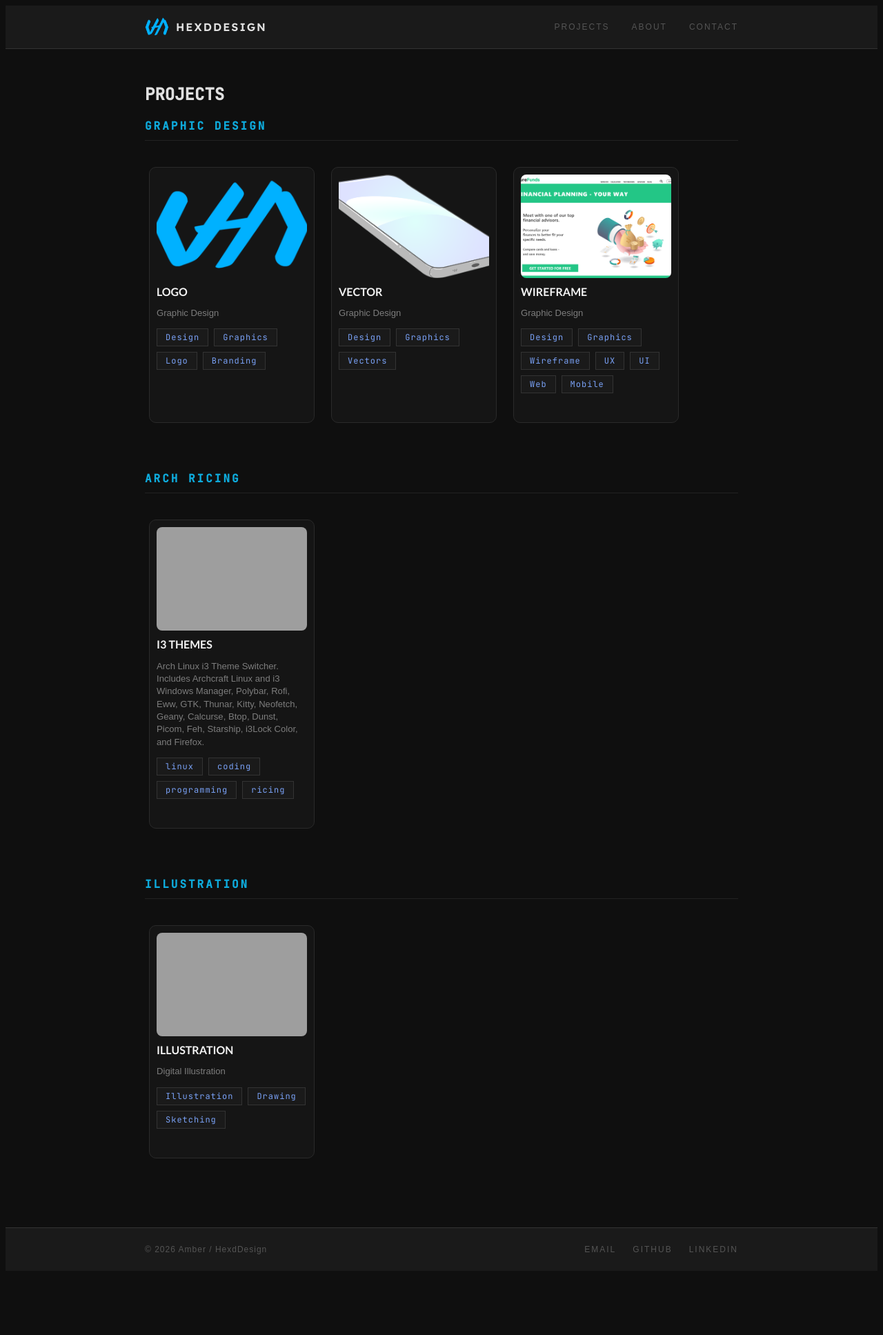
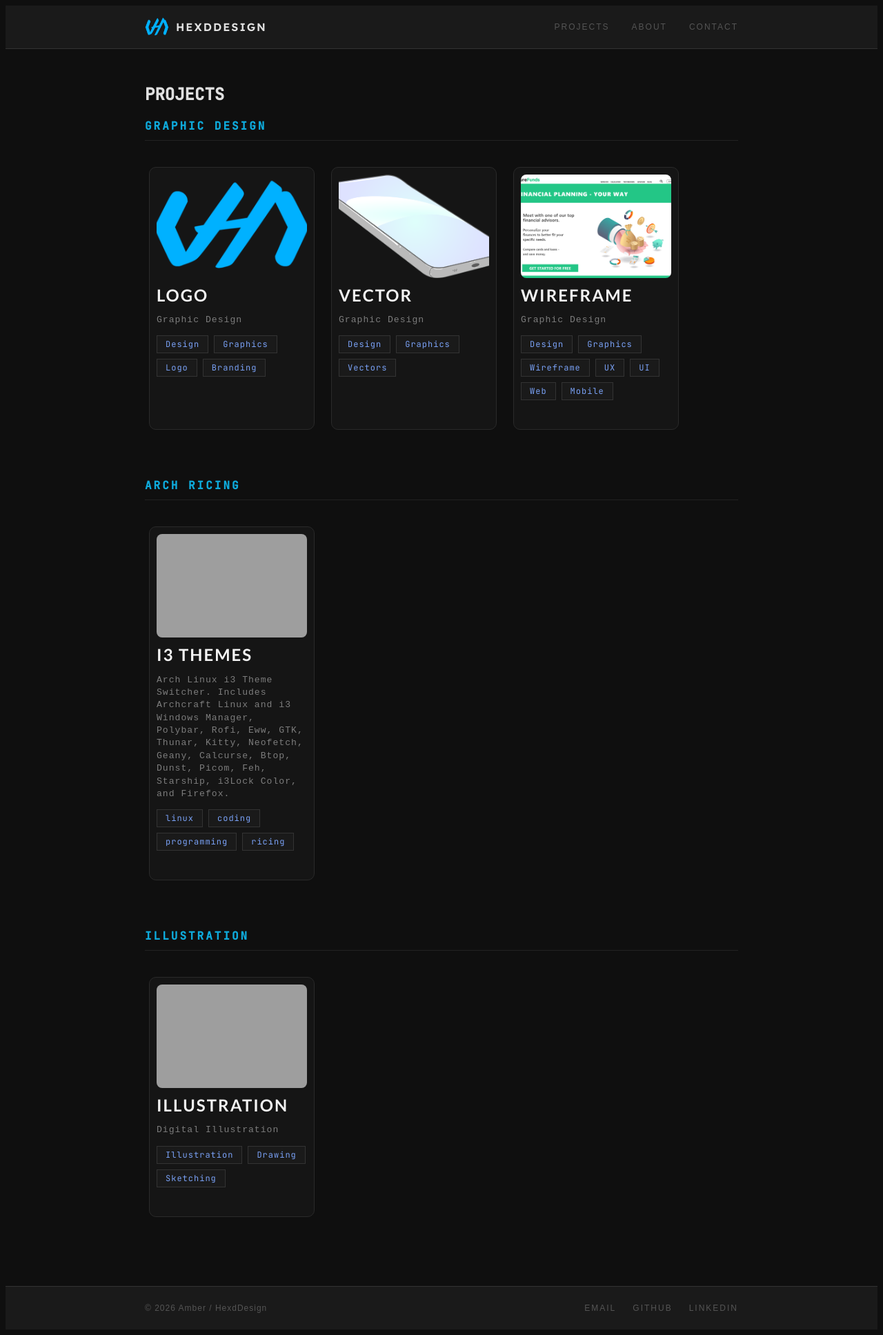
Before and after one commit to HexdDesign/hexddesign.github.io, a Jekyll site: the page built from projects.markdown, in a window 1280 px wide. Shown: the whole page at 69% size. Built offline with Jekyll 4.4.1, drawn with Linux system fonts in a browser that asks for light colours; some web fonts are replaced; before the commit the page ends 1850 px from its top, so only the background shows below that; grey boxes are pictures that could not be loaded.

Commit message:
Update main.scss

```diff
--- a/assets/main.scss
+++ b/assets/main.scss
@@ -367,16 +367,19 @@ h1.post-title, h1.post-header {
   font-family: "Lato", sans-serif;
   font-weight: 700;
   text-transform: uppercase;
-  font-size: 1rem;
+  letter-spacing: 2px;
+  font-size: 1.5rem;
   margin: 10px 0 4px;
   color: #f3f3f3;
 }
 
 // ─── Card Description ────────────────────────────────────────────────────────
 .project-card p {
+  font-family: "Roboto Mono", monospace;
   font-size: 0.82rem;
   color: #7d7d7d;
   line-height: 1.4;
+  letter-spacing: 1px;
 }
 
 // ─── Project page ────────────────────────────────────────────────────────────
```
